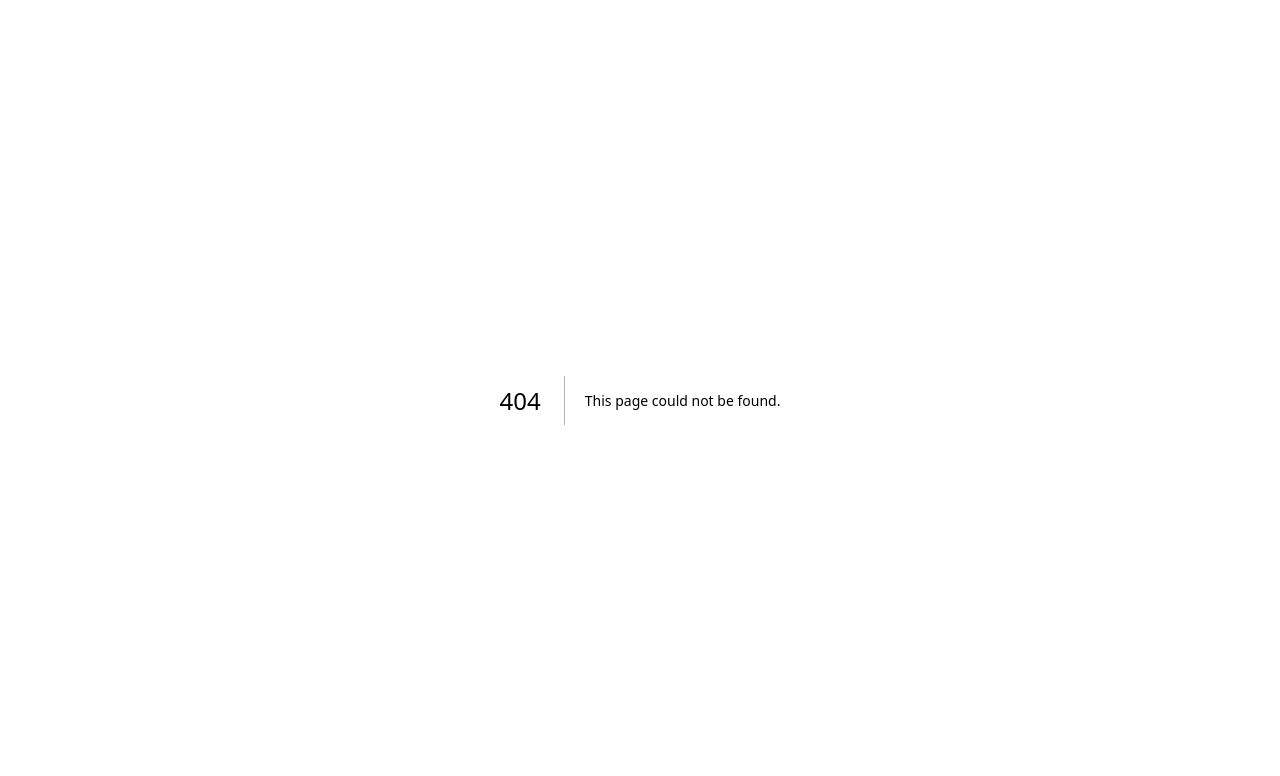
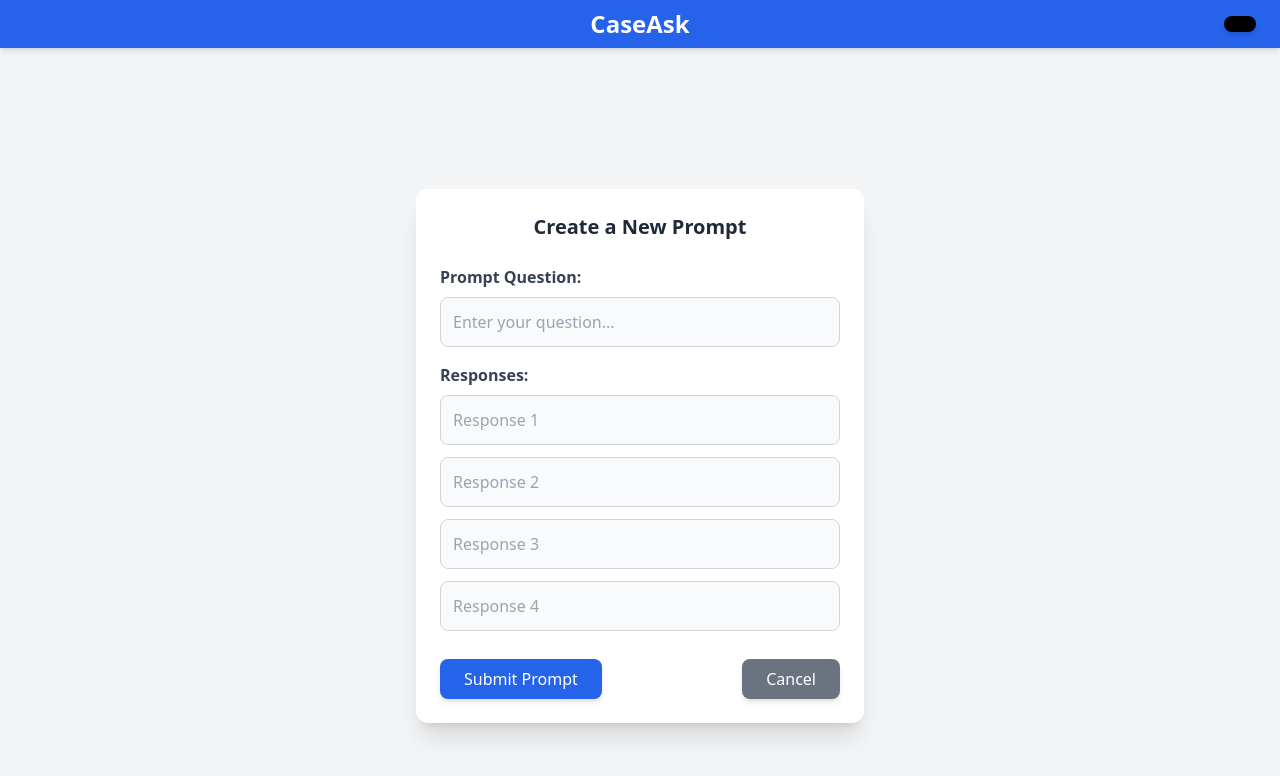
Before and after one commit to KhanhKhuat1504/csds393_project, a Next.js app: page /frontpage/create-prompt in a window 1280 px wide. Before the commit this address had no page. Shown: the top 776 px of the page. Built offline with nearby package versions, Linux system fonts and the light colour scheme; no server answers.

Commit message:
connect prompt with database

```diff
--- a/package.json
+++ b/package.json
@@ -9,13 +9,14 @@
     "lint": "next lint"
   },
   "dependencies": {
-    "@clerk/nextjs": "^4.29.3",
+    "@clerk/nextjs": "^4.31.7",
     "@types/node": "^20",
     "@types/react": "^18",
     "@types/react-dom": "^18",
     "autoprefixer": "^10",
     "classnames": "^2.3.2",
-    "mongoose": "^8.10.1",
+    "dotenv": "^16.4.7",
+    "mongoose": "^8.12.1",
     "next": "^13.5.8",
     "postcss": "^8",
     "react": "^18",
--- a/src/pages/api/prompts.ts
+++ /dev/null
@@ -1,27 +0,0 @@
-import type { NextApiRequest, NextApiResponse } from 'next';
-import mongoose from 'mongoose';
-import dbConnect from '../../lib/dbConnect';
-
-// Define schema for users (match your document structure in MongoDB)
-const userSchema = new mongoose.Schema({
-  clerkId: String,
-  email: String,
-  first_name: String,
-  last_name: String,
-  gender: String,
-  accountCreated: Boolean,
-}, { collection: 'users' });  // Specify collection name in Compass
-
-// Create/reuse the model
-const User = mongoose.models.User || mongoose.model('User', userSchema);
-
-export default async function handler(req: NextApiRequest, res: NextApiResponse) {
-  await dbConnect();
-
-  if (req.method === 'GET') {
-    const users = await User.find({});
-    return res.status(200).json(users);
-  }
-
-  res.status(405).json({ message: 'Method not allowed' });
-}
--- a/src/pages/frontpage/Front.tsx
+++ b/src/pages/frontpage/Front.tsx
@@ -1,44 +1,49 @@
 import { useRouter } from "next/router";
 import { useState, useEffect } from "react";
-import { OrganizationSwitcher, SignedIn, UserButton } from "@clerk/nextjs";
+import { OrganizationSwitcher, SignedIn, UserButton, useAuth } from "@clerk/nextjs";
 
-// User type interface for TypeScript (optional, can remove if using .js)
-interface User {
+// MongoDB Prompt structure
+interface Prompt {
   _id: string;
-  first_name: string;
+  promptQuestion: string;
 }
 
-export default function Login() {
+export default function Front() {
   const router = useRouter();
+  const { getToken } = useAuth();
+  const [prompts, setPrompts] = useState<Prompt[]>([]);
+  const [loading, setLoading] = useState(true);
 
-  const [users, setUsers] = useState<User[]>([]);
-
-  // Fetch users (first names) from MongoDB when page loads
+  // Fetch prompts from MongoDB with Clerk authentication
   useEffect(() => {
-    const fetchUsers = async () => {
+    const fetchPrompts = async () => {
+      setLoading(true);
       try {
-        const response = await fetch("/api/prompts");
+        const token = await getToken();
+        const response = await fetch("/api/prompt", {
+          headers: {
+            Authorization: `Bearer ${token}`,
+          },
+        });
         const data = await response.json();
-        setUsers(data);
+        if (data.success) {
+          setPrompts(data.data);
+        } else {
+          console.error("Failed to load prompts:", data.error);
+        }
       } catch (error) {
-        console.error("Failed to load users:", error);
+        console.error("Failed to fetch prompts:", error);
+      } finally {
+        setLoading(false);
       }
     };
 
-    fetchUsers();
-  }, []);
-
-  const [userResponse, setUserResponse] = useState("");
-
-  const handleGenerateResponse = () => {
-    // Just a placeholder if you still want to keep the button for future use
-    console.log("Response submitted (currently does nothing)");
-  };
+    fetchPrompts();
+  }, [getToken]);
 
   return (
     <main className="flex flex-col items-center justify-center min-h-screen bg-gray-100 px-4 pt-12">
-
-      {/* Header fixed at the very top */}
+      {/* Header */}
       <header className="fixed top-0 left-0 w-full py-4 bg-blue-600 text-white shadow-md flex items-center justify-between px-6">
         <h1 className="absolute left-1/2 transform -translate-x-1/2 text-2xl font-bold">
           CaseAsk
@@ -48,67 +53,38 @@ export default function Login() {
             <div className="hidden sm:block">
               <OrganizationSwitcher afterCreateOrganizationUrl="/dashboard" />
             </div>
-            <div className="block sm:hidden">
-              <OrganizationSwitcher
-                afterCreateOrganizationUrl="/dashboard"
-                appearance={{
-                  elements: {
-                    organizationSwitcherTriggerIcon: `hidden`,
-                    organizationPreviewTextContainer: `hidden`,
-                    organizationSwitcherTrigger: `pr-0`
-                  }
-                }}
-              />
-            </div>
-            <UserButton
-              afterSignOutUrl="/"
-              appearance={{
-                elements: {
-                  userButtonTrigger: {
-                    "&:focus": {
-                      boxShadow: "#7857FF 0px 0px 0px 3px"
-                    }
-                  }
-                }
-              }}
-            />
+            <UserButton afterSignOutUrl="/" />
           </SignedIn>
         </div>
       </header>
 
-      {/* Centered Prompts Section - now showing users */}
-      <div className="w-full max-w-2xl bg-white shadow-xl rounded-xl p-6 flex flex-col items-center">
-        <h2 className="text-xl font-semibold text-center text-gray-800 mb-2">Users</h2>
-
-        <div className="h-60 overflow-y-auto border border-gray-300 rounded-lg p-4 bg-gray-50 w-full">
-          {users.map((user) => (
-            <div
-              key={user._id}
-              className="p-3 mb-2 bg-white rounded-lg shadow cursor-pointer hover:bg-gray-200 transition"
-              onClick={() => router.push(`/frontpage/userdetails?id=${user._id}`)}
-            >
-              {user.first_name || "Unnamed User"}
-            </div>
-          ))}
+      {/* Prompts Section */}
+      <div className="w-full max-w-2xl bg-white shadow-xl rounded-xl p-6 flex flex-col items-center mt-8">
+        <h2 className="text-xl font-semibold text-center text-gray-800 mb-4">
+          Prompts
+        </h2>
+        <div className="w-full space-y-4">
+          {loading ? (
+            <p className="text-gray-500 text-center">Loading prompts...</p>
+          ) : prompts.length > 0 ? (
+            prompts.map((prompt) => (
+              <div key={prompt._id} className="p-4 bg-white rounded-lg shadow">
+                <h3 className="text-lg font-semibold">{prompt.promptQuestion}</h3>
+              </div>
+            ))
+          ) : (
+            <p className="text-gray-500 text-center">No prompts available</p>
+          )}
         </div>
       </div>
 
-      {/* User Response Section (Optional if needed in future) */}
-      <div className="w-full max-w-2xl bg-white shadow-xl rounded-xl p-6 mt-6 flex flex-col items-center">
-        <h2 className="text-xl font-semibold text-center text-gray-800 mb-2">Generate Your Response</h2>
-        <textarea
-          className="w-full h-32 p-3 border border-gray-300 rounded-lg bg-gray-50 resize-none focus:outline-none focus:ring-2 focus:ring-blue-400"
-          placeholder="Type your response here..."
-          value={userResponse}
-          onChange={(e) => setUserResponse(e.target.value)}
-        />
-        <button
-          className="mt-4 px-6 py-2 bg-blue-600 text-white rounded-lg shadow hover:bg-blue-700 transition"
-          onClick={handleGenerateResponse}
-        >
-          Generate Response
-        </button>
-      </div>
+      {/* Create Prompt Button */}
+      <button
+        className="mt-6 px-6 py-3 bg-blue-600 text-white rounded-lg shadow-md hover:bg-blue-700 transition"
+        onClick={() => router.push("/frontpage/create-prompt")}
+      >
+        Create Prompt
+      </button>
     </main>
   );
 }
--- /dev/null
+++ b/src/pages/frontpage/create-prompt.tsx
@@ -0,0 +1,124 @@
+import { useState } from "react";
+import { useRouter } from "next/router";
+import { OrganizationSwitcher, SignedIn, UserButton, useAuth } from "@clerk/nextjs";
+
+export default function CreatePrompt() {
+  const router = useRouter();
+  const { getToken } = useAuth();
+  const [promptQuestion, setPromptQuestion] = useState("");
+  const [responses, setResponses] = useState(["", "", "", ""]);
+  const [loading, setLoading] = useState(false);
+
+  // Handle response input changes
+  const handleResponseChange = (index: number, value: string) => {
+    const newResponses = [...responses];
+    newResponses[index] = value;
+    setResponses(newResponses);
+  };
+
+  // Submit prompt to backend
+  const handleSubmit = async () => {
+    if (!promptQuestion.trim() || responses.some(resp => !resp.trim())) {
+      alert("All fields are required.");
+      return;
+    }
+
+    setLoading(true);
+    try {
+      const token = await getToken();
+      const response = await fetch("/api/prompt", {  // ✅ Correct API URL
+        method: "POST",
+        headers: {
+          "Content-Type": "application/json",
+          Authorization: `Bearer ${token}`, // ✅ Clerk authentication
+        },
+        body: JSON.stringify({
+          promptQuestion,
+          resp1: responses[0], // ✅ Mapping responses to MongoDB schema
+          resp2: responses[1],
+          resp3: responses[2],
+          resp4: responses[3],
+        }),
+      });
+
+      const data = await response.json();
+      if (response.ok) {
+        alert("Prompt submitted successfully!");
+        router.push("/frontpage/Front"); // ✅ Redirect back to prompts page
+      } else {
+        alert(`Failed to create prompt: ${data.error || "Unknown error"}`);
+      }
+    } catch (error) {
+      console.error("Error submitting prompt:", error);
+      alert("An error occurred.");
+    } finally {
+      setLoading(false);
+    }
+  };
+
+  return (
+    <main className="flex flex-col items-center justify-center min-h-screen bg-gray-100 px-4 pt-12">
+      {/* Header */}
+      <header className="fixed top-0 left-0 w-full py-4 bg-blue-600 text-white shadow-md flex items-center justify-between px-6">
+        <h1 className="absolute left-1/2 transform -translate-x-1/2 text-2xl font-bold">
+          CaseAsk
+        </h1>
+        <div className="ml-auto bg-black text-white px-4 py-2 rounded-lg shadow-md">
+          <SignedIn>
+            <div className="hidden sm:block">
+              <OrganizationSwitcher afterCreateOrganizationUrl="/dashboard" />
+            </div>
+            <UserButton afterSignOutUrl="/" />
+          </SignedIn>
+        </div>
+      </header>
+
+      {/* Create Prompt Section */}
+      <div className="w-full max-w-md bg-white shadow-xl rounded-xl p-6 mt-16">
+        <h1 className="text-xl font-bold text-gray-800 mb-6 text-center">Create a New Prompt</h1>
+
+        {/* Prompt Question Input */}
+        <label className="block text-gray-700 font-semibold mb-2">Prompt Question:</label>
+        <input
+          type="text"
+          value={promptQuestion}
+          onChange={(e) => setPromptQuestion(e.target.value)}
+          className="w-full p-3 border border-gray-300 rounded-lg bg-gray-50 focus:outline-none focus:ring-2 focus:ring-blue-400 mb-4"
+          placeholder="Enter your question..."
+        />
+
+        {/* Response Inputs */}
+        <label className="block text-gray-700 font-semibold mb-2">Responses:</label>
+        {responses.map((response, index) => (
+          <input
+            key={index}
+            type="text"
+            value={response}
+            onChange={(e) => handleResponseChange(index, e.target.value)}
+            className="w-full p-3 border border-gray-300 rounded-lg bg-gray-50 focus:outline-none focus:ring-2 focus:ring-blue-400 mb-3"
+            placeholder={`Response ${index + 1}`}
+          />
+        ))}
+
+        {/* Submit & Cancel Buttons */}
+        <div className="flex justify-between mt-4">
+          <button
+            className={`px-6 py-2 text-white rounded-lg shadow-md transition ${
+              loading ? "bg-gray-400" : "bg-blue-600 hover:bg-blue-700"
+            }`}
+            onClick={handleSubmit}
+            disabled={loading}
+          >
+            {loading ? "Submitting..." : "Submit Prompt"}
+          </button>
+          <button
+            className="px-6 py-2 bg-gray-500 text-white rounded-lg shadow-md hover:bg-gray-600 transition"
+            onClick={() => router.push("/frontpage/Front")}
+          >
+            Cancel
+          </button>
+        </div>
+      </div>
+    </main>
+  );
+}
--- a/src/pages/frontpage/promptdetails.tsx
+++ /dev/null
@@ -1,81 +0,0 @@
-import { useRouter } from "next/router";
-import { useEffect, useState } from "react";
-
-export default function PromptDetails() {
-  const router = useRouter();
-  const { id } = router.query;
-
-  // Sample prompts and responses (Replace with actual DB data)
-  const prompts: string[] = ["1", "2", "3", "4", "5", "6"];
-
-  const responses: Record<number, string[]> = {
-    0: ["a"],
-    1: ["B"],
-    2: ["C"],
-    3: ["D"],
-    4: ["E"],
-    5: ["F"],
-  };
-
-  // Convert `id` to a number safely
-  const promptId = typeof id === "string" ? parseInt(id, 10) : -1;
-  const promptQuestion = prompts[promptId] ?? "Prompt Not Found";
-  const promptResponses = responses[promptId] ?? ["No responses yet."];
-
-  // State to handle new user response
-  const [newResponse, setNewResponse] = useState("");
-  const [allResponses, setAllResponses] = useState<string[]>(promptResponses);
-
-  // Handle submission of new response
-  const handleResponseSubmit = () => {
-    if (newResponse.trim() === "") return; // Prevent empty submissions
-    setAllResponses([...allResponses, newResponse]);
-    setNewResponse(""); // Clear input field after submission
-  };
-
-  return (
-    <main className="flex flex-col items-center justify-center min-h-screen bg-gray-100 px-4 pt-12">
-
-      {/* Back Button to Front.tsx */}
-      <button
-        onClick={() => router.push("/frontpage/Front")}
-        className="absolute top-5 left-5 px-4 py-2 bg-blue-600 text-white rounded-lg shadow-md hover:bg-blue-700"
-      >
-        ← Back
-      </button>
-
-      {/* Prompt Question */}
-      <div className="w-full max-w-2xl bg-white shadow-xl rounded-xl p-6">
-        <h2 className="text-2xl font-bold text-center text-gray-800">{promptQuestion}</h2>
-
-        {/* Responses Section */}
-        <div className="mt-4 p-4 border border-gray-300 rounded-lg bg-gray-50 w-full">
-          <h3 className="text-lg font-semibold text-gray-700 mb-2">Responses:</h3>
-          {allResponses.map((response, index) => (
-            <div key={index} className="p-3 mb-2 bg-white rounded-lg shadow">
-              {response}
-            </div>
-          ))}
-        </div>
-
-        {/* New Response Input Area */}
-        <div className="mt-4 p-4 border border-gray-300 rounded-lg bg-white w-full">
-          <h3 className="text-lg font-semibold text-gray-700 mb-2">Your Response:</h3>
-          <textarea
-            className="w-full p-2 border rounded-lg focus:outline-none focus:ring-2 focus:ring-blue-500"
-            rows={4}
-            placeholder="Type your response here..."
-            value={newResponse}
-            onChange={(e) => setNewResponse(e.target.value)}
-          />
-          <button
-            onClick={handleResponseSubmit}
-            className="mt-2 w-full bg-blue-600 text-white px-4 py-2 rounded-lg shadow-md hover:bg-blue-700"
-          >
-            Submit Response
-          </button>
-        </div>
-      </div>
-    </main>
-  );
-}
```
